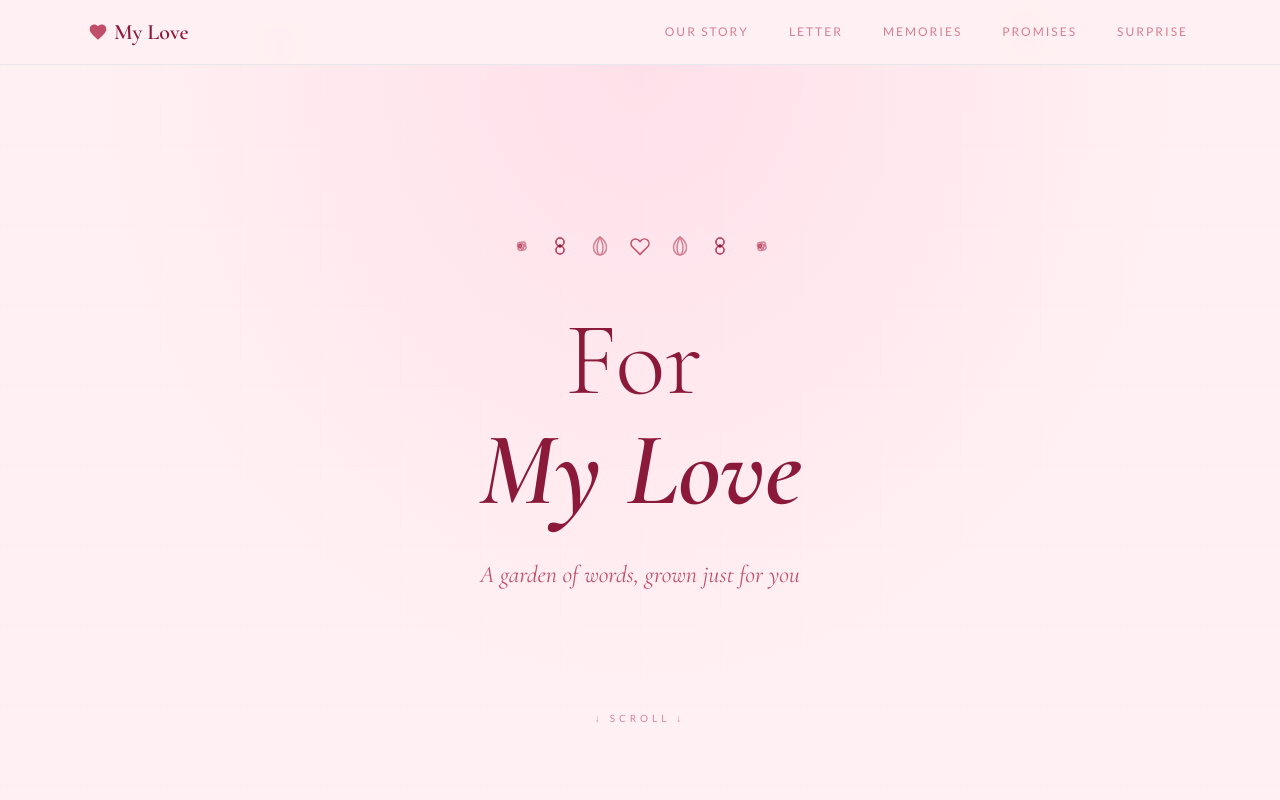
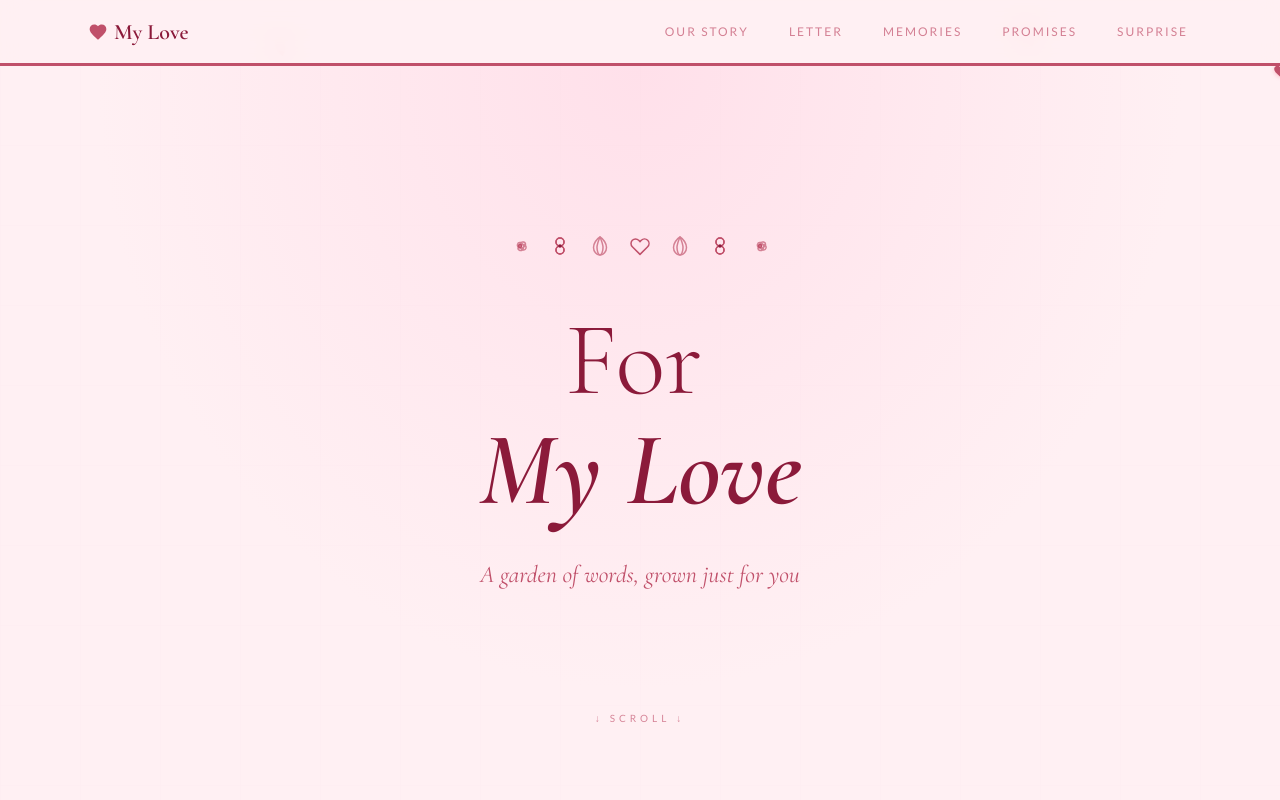
Before and after one commit to yashuroy08/VowCanvas, a React (Vite) app in the folder love-website/: page / in a window 1280 px wide. Shown: the top 800 px of the page. Built offline with nearby package versions, Linux system fonts and the light colour scheme.

Commit message:
feat(nav): add scroll progress indicator

```diff
--- a/love-website/src/components/Navbar.jsx
+++ b/love-website/src/components/Navbar.jsx
@@ -1,5 +1,5 @@
 import { useState } from 'react';
-import { motion, AnimatePresence } from 'framer-motion';
+import { motion, AnimatePresence, useScroll, useSpring, useTransform } from 'framer-motion';
 import { Bars3Icon, XMarkIcon } from '@heroicons/react/24/outline';
 
 const NAV_LINKS = [
@@ -12,6 +12,15 @@ const NAV_LINKS = [
 
 export default function Navbar() {
   const [isOpen, setIsOpen] = useState(false);
+  const { scrollYProgress } = useScroll();
+  const scaleX = useSpring(scrollYProgress, {
+    stiffness: 100,
+    damping: 30,
+    restDelta: 0.001
+  });
+
+  const heartXSpring = useSpring(scrollYProgress, { stiffness: 100, damping: 30 });
+  const heartX = useTransform(heartXSpring, [0, 1], ["0%", "100%"]);
 
   const handleScroll = (e, href) => {
     e.preventDefault();
@@ -103,6 +112,22 @@ export default function Navbar() {
           </motion.div>
         )}
       </AnimatePresence>
+
+      {/* Scroll Progress Bar & Heart Tracker */}
+      <div className="absolute bottom-[-1.5px] left-0 right-0 h-[3px] bg-rose-border/10 overflow-visible pointer-events-none">
+        <motion.div
+          className="h-full bg-rose-medium origin-left"
+          style={{ scaleX }}
+        />
+        <motion.div
+          style={{ left: heartX, x: "-50%" }}
+          className="absolute top-1/2 -translate-y-1/2 text-rose-medium pointer-events-none"
+        >
+          <svg className="w-3.5 h-3.5 fill-current filter drop-shadow-[0_1px_2px_rgba(244,63,94,0.3)]" viewBox="0 0 24 24">
+            <path d="M12 21.35l-1.45-1.32C5.4 15.36 2 12.28 2 8.5 2 5.42 4.42 3 7.5 3c1.74 0 3.41.81 4.5 2.09C13.09 3.81 14.76 3 16.5 3 19.58 3 22 5.42 22 8.5c0 3.78-3.4 6.86-8.55 11.54L12 21.35z" />
+          </svg>
+        </motion.div>
+      </div>
     </nav>
   );
 }
```
